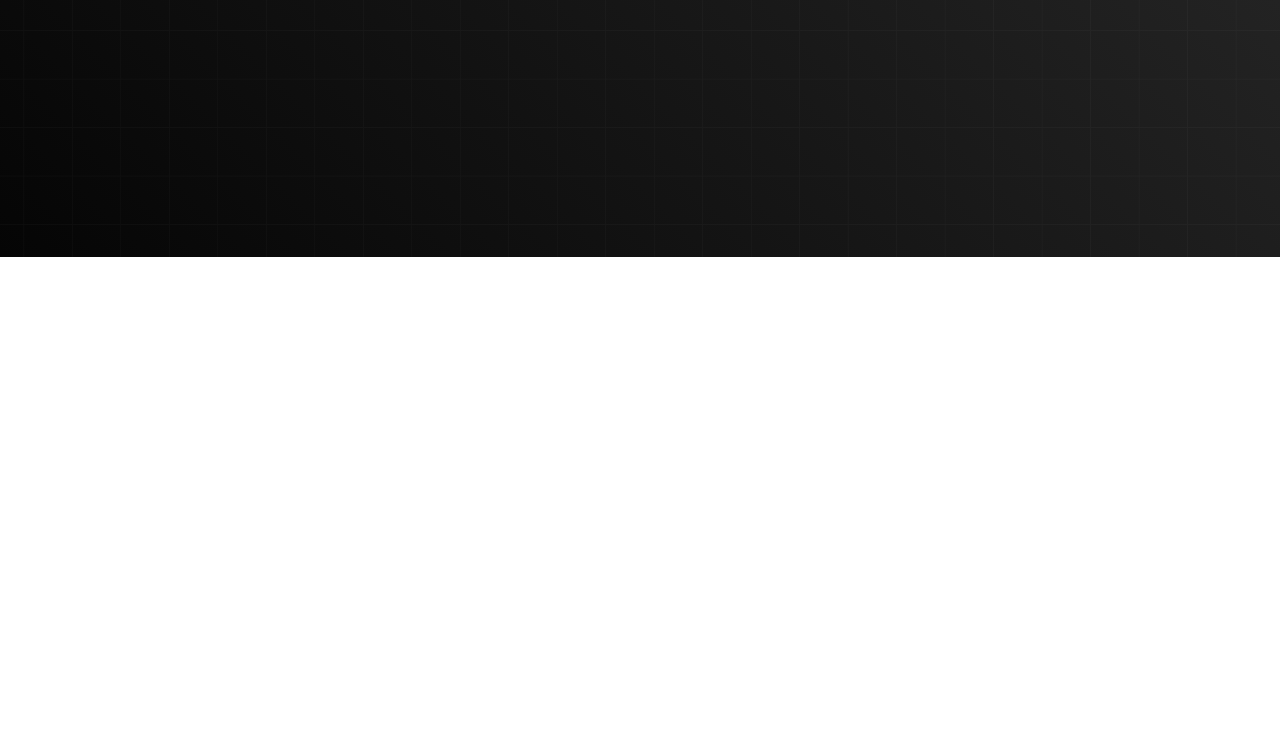
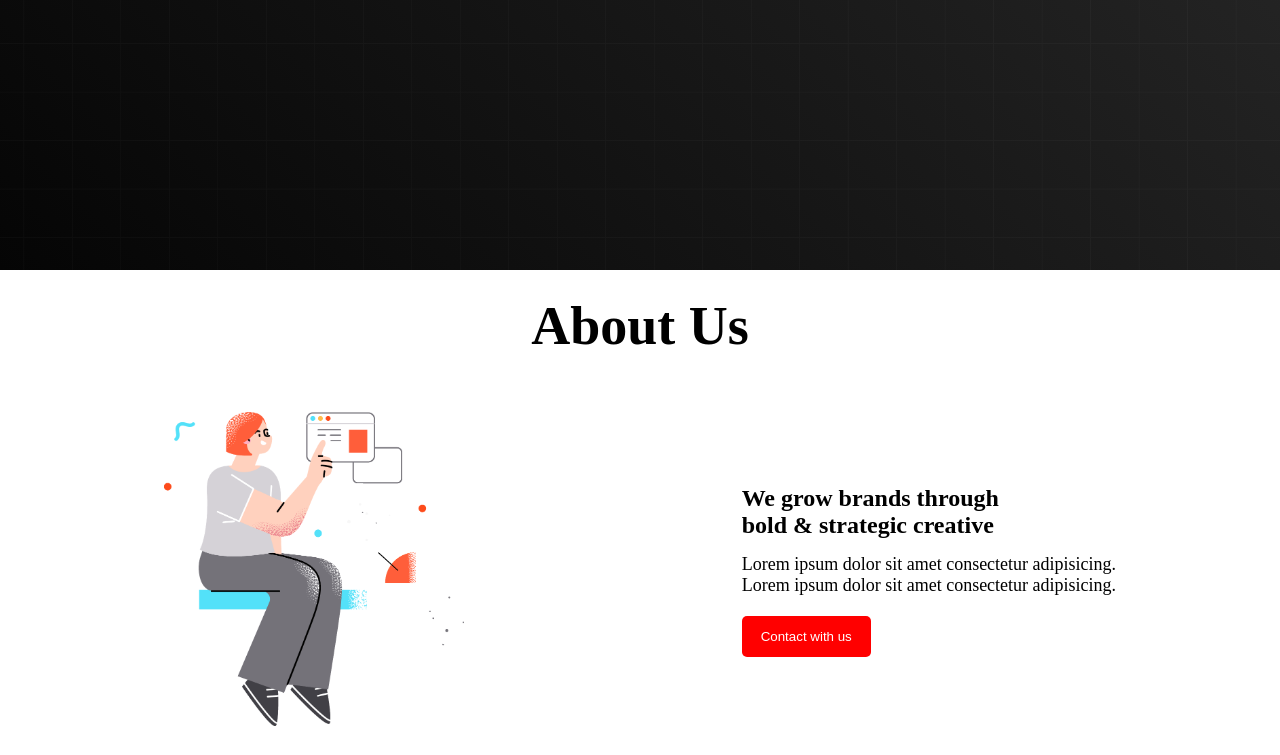
Before and after one commit to Arif4753/practice, a plain HTML site: page index.html in a window 1280 px wide. Shown: the part 618-1373 px from the top of the page. Before the commit the page ends 875 px from the top, so only its background shows below. Drawn offline with Linux system fonts and the light colour scheme.

Commit message:
about us section done

```diff
--- a/index.html
+++ b/index.html
@@ -34,5 +34,25 @@
 
       </div>
     </header>
+    <main>
+      <h1 class="about_us text">About Us</h1>
+      <div class="about_us_container">
+
+        <div class="about_us_text">
+          <h2 class="second_title">We grow brands through <br>
+            bold & strategic creative</h2>
+            <p class="description">
+              Lorem ipsum dolor sit amet consectetur adipisicing.
+            </p>
+            <p class="description">
+              Lorem ipsum dolor sit amet consectetur adipisicing.
+            </p>
+            <button class="btn">Contact with us</button>
+        </div>
+        <div class="about_us_photo">
+          <img src="/images/section.png" alt="" class="photo">
+        </div>
+      </div>
+    </main>
   </body>
 </html>
--- a/style.css
+++ b/style.css
@@ -7,6 +7,8 @@ nav{
     /* background-color: rgb(32, 32, 32); */
 }
 .logo img{
+    margin-left: 5px;
+    padding: 10px;
     width: 100px;
 }
 .menu_container{
@@ -45,7 +47,7 @@ nav{
 }
 .text{
     margin-bottom: 15px;
-    font-size: 47px;
+    font-size: 54px;
     font-weight: bold;
 }
 .description{
@@ -58,6 +60,26 @@ nav{
     background-color: red;
     border: none;
     color: #fff;
+    padding: 13px 19px;
+    margin-top: 20px;
+    border-radius: 5px;
+}
+.about_us_container{
+    display: flex;
+    flex-direction: row-reverse;
+    justify-content: space-around;
+    align-items: center;
+    margin-top: 20px;
+    padding: 25px;
+
+
+}
+.about_us{
     padding: 10px;
     margin-top: 15px;
+    text-align: center;
 }
+.second_title{
+    margin-bottom: 15px;
+    font-size: 1.5em;
+}
```
